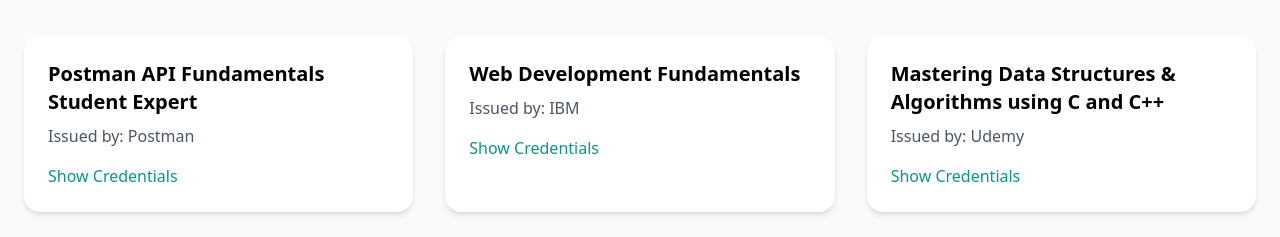
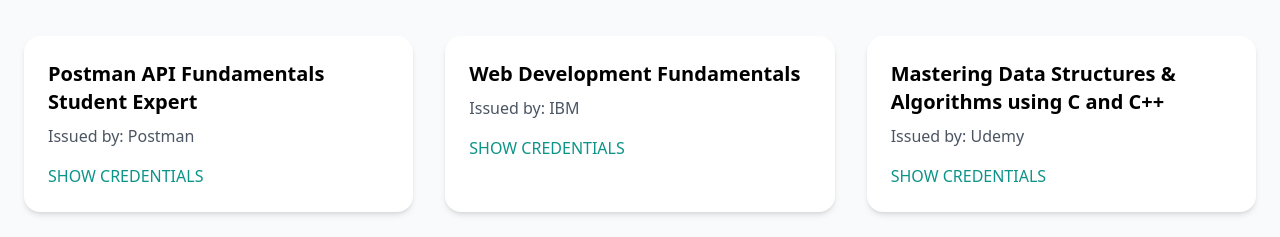
Before and after one commit to Akanksha174/Portfolio, a React (Vite) app: page / in a window 1280 px wide. Shown: the part 2260-2497 px from the top of the page. Built offline with nearby package versions, Linux system fonts and the light colour scheme.

Commit message:
Update Certificates.tsx

```diff
--- a/src/components/Certificates.tsx
+++ b/src/components/Certificates.tsx
@@ -43,7 +43,7 @@ export const Certificates: React.FC = () => {
                 rel="noopener noreferrer"
                 className="text-teal-600 font-medium hover:underline"
               >
-                Show Credentials
+                SHOW CREDENTIALS
               </a>
             </div>
           ))}
```
